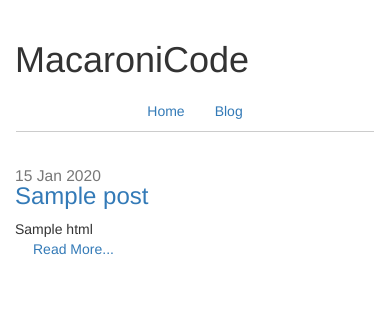
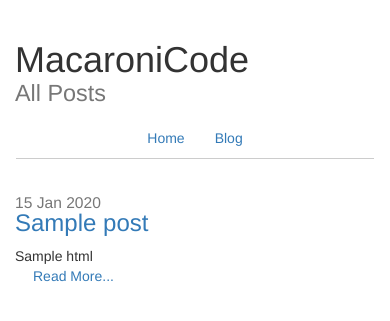
Before and after one commit to liclac/Home, a Flask app: template templates/blog.html in a window 390 px wide. Shown: the top 321 px of the page. Run offline with Flask 2, Linux system fonts and the light colour scheme; the template is opened without the code that fills it: most values are stand-ins (such as "Sample title", 1, 10 or a date in 2020); some libraries are stand-ins or nearby versions.

Commit message:
Layoooout~

```diff
--- a/static/style.css
+++ b/static/style.css
@@ -83,9 +83,3 @@ article footer {
 		text-align:center;
 	}
 }
-
-@media (max-width: 480px) {
-	#header small {
-		line-height:normal;
-	}
-}
--- a/templates/blog.html
+++ b/templates/blog.html
@@ -1,6 +1,6 @@
 {% extends "base.html" %}
 {% block title %}Blog{% endblock %}
-{#{% block headline %}All Posts{% endblock %}#}
+{% block headline %}All Posts{% endblock %}
 {% block content %}
 {% for post in posts %}
 	<article>
--- a/templates/blog_post.html
+++ b/templates/blog_post.html
@@ -1,5 +1,6 @@
 {% extends "base.html" %}
 {% block title %}{{ post.title }}{% endblock %}
+{% block headline %}{{ post.title }}{% endblock %}
 {% block content %}
 <article>
 	{% include "blog_post_display.html" with context %}
```
